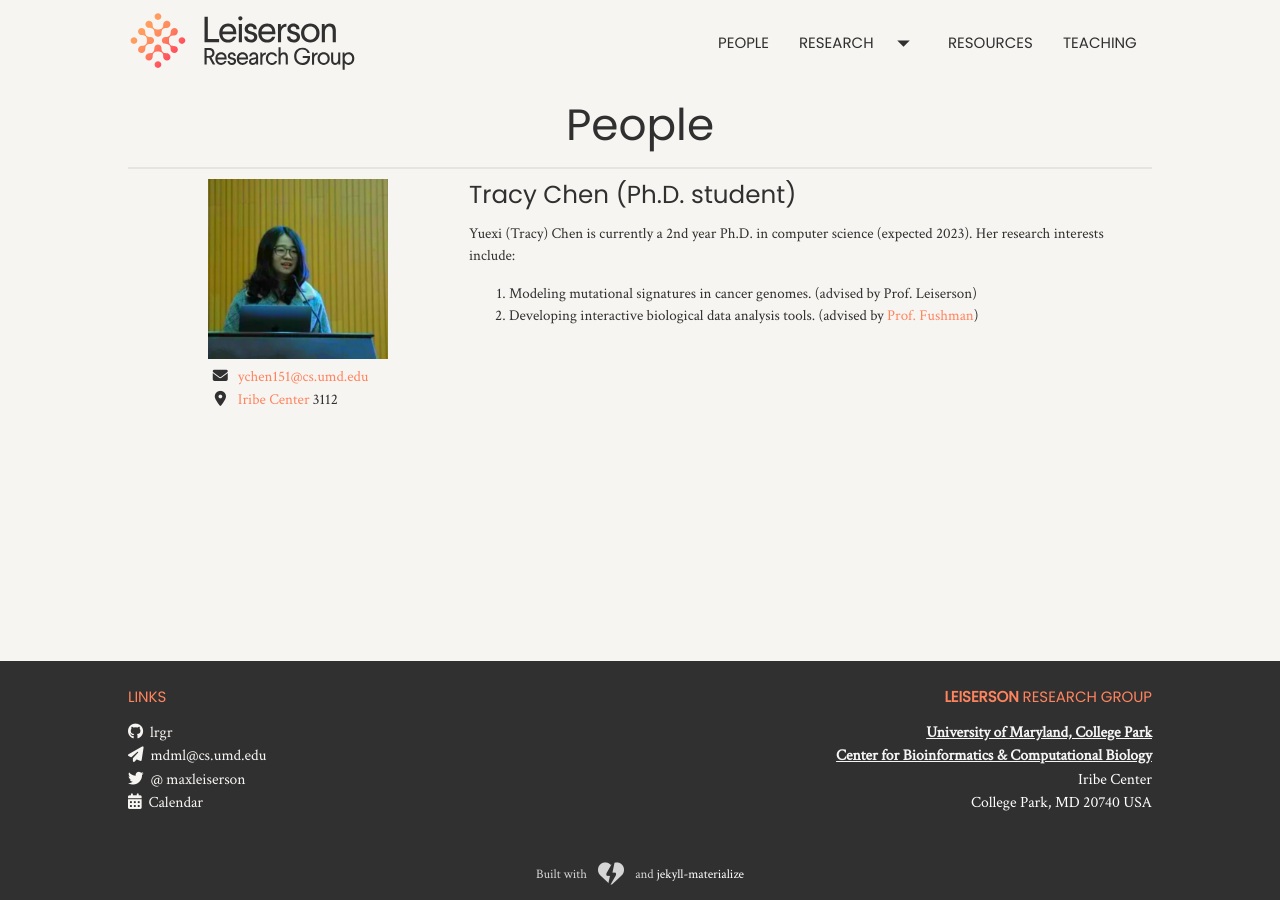
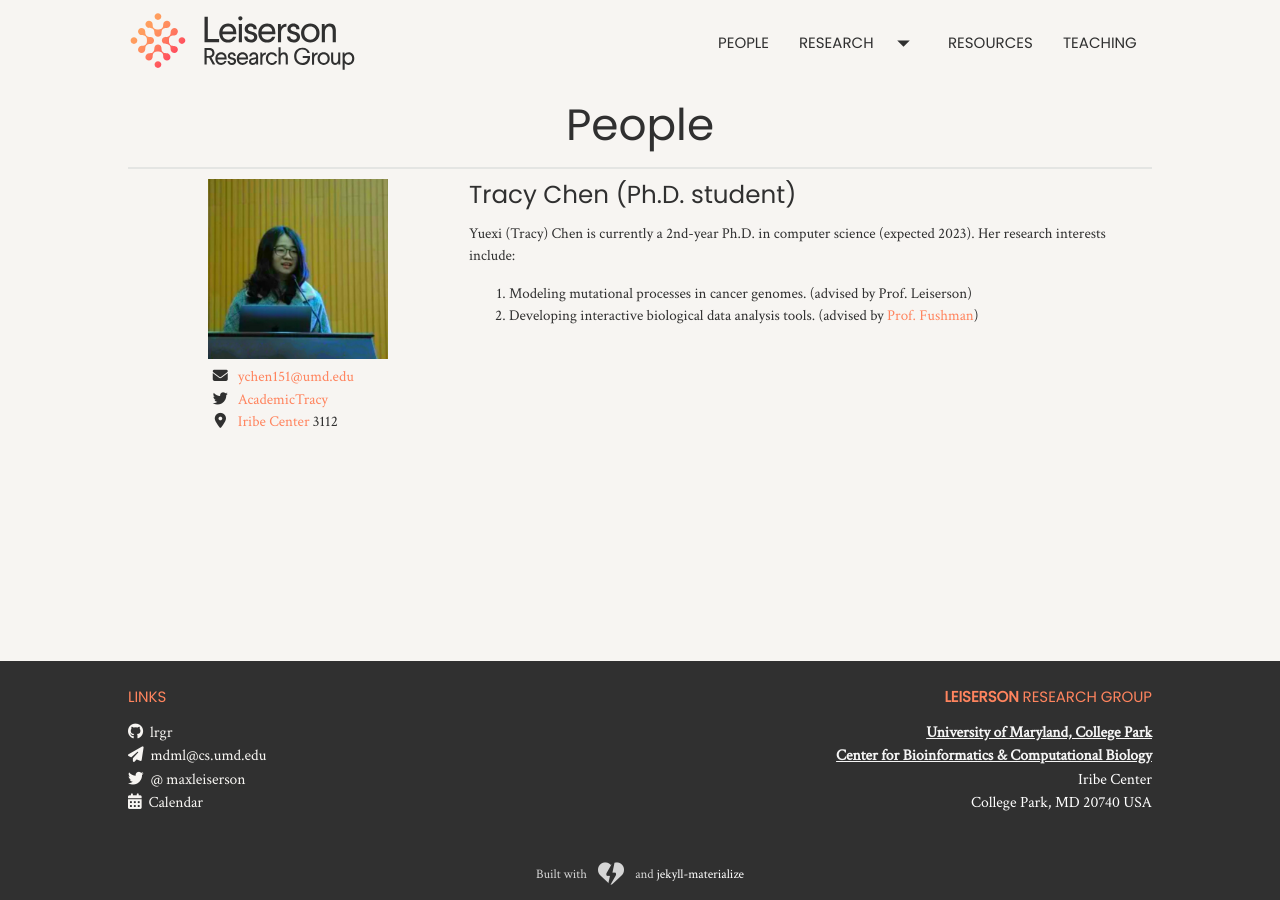
Before and after one commit to lrgr/lrgr.github.io, a Jekyll site: the page built from people/tracy-chen.html, in a window 1280 px wide. Built offline with Jekyll 4.4.1, drawn with Linux system fonts in a browser that asks for light colours; nearby versions of some CDN libraries.

Commit message:
revise email

```diff
--- a/people/tracy-chen.html
+++ b/people/tracy-chen.html
@@ -14,7 +14,11 @@ top_navbar: false
       <table class='contact-info'>
         <tr>
           <td class='center-align icon'><i class="fa fa-envelope" aria-hidden="true"></i></td>
-          <td><a href='mailto:ychen151@cs.umd.edu'>ychen151@cs.umd.edu</a></td>
+          <td><a href='mailto:ychen151@umd.edu'>ychen151@umd.edu</a></td>
+        </tr>
+        <tr>
+          <td class='center-align icon'><i class="fa fa-twitter" aria-hidden="true"></i></td>
+          <td><a href='https://twitter.com/AcademicTracy'>AcademicTracy</a></td>
         </tr>
         <tr>
           <td class='center-align icon'><i class="fa fa-map-marker" aria-hidden="true"></i></td>
@@ -31,11 +35,11 @@ top_navbar: false
     <div class="row">
       <h5>Tracy Chen (Ph.D. student)</h5>
       <p>
-        Yuexi (Tracy) Chen is currently a 2nd year Ph.D. in computer science (expected 2023).
+        Yuexi (Tracy) Chen is currently a 2nd-year Ph.D. in computer science (expected 2023).
         Her research interests include:
       </p>
       <ol class='browser-default'>
-        <li> Modeling mutational signatures in cancer genomes. (advised by Prof. Leiserson)</li>
+        <li> Modeling mutational processes in cancer genomes. (advised by Prof. Leiserson)</li>
         <li> Developing interactive biological data analysis tools. (advised by <a href='http://gandalf.umd.edu/FushmanLab/' target='_new'>Prof. Fushman</a>)</li>
       </ol>
     </div>
```
